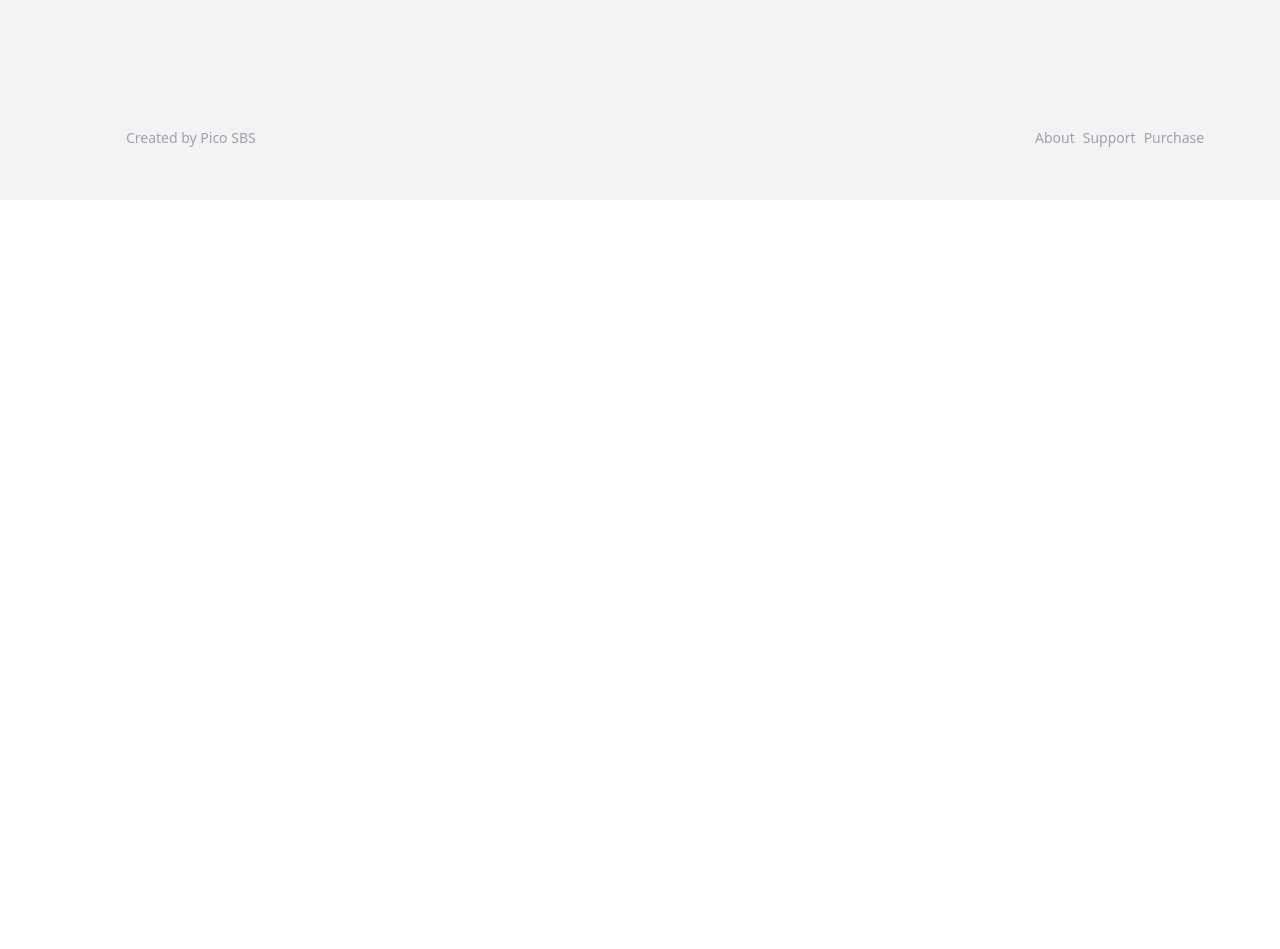
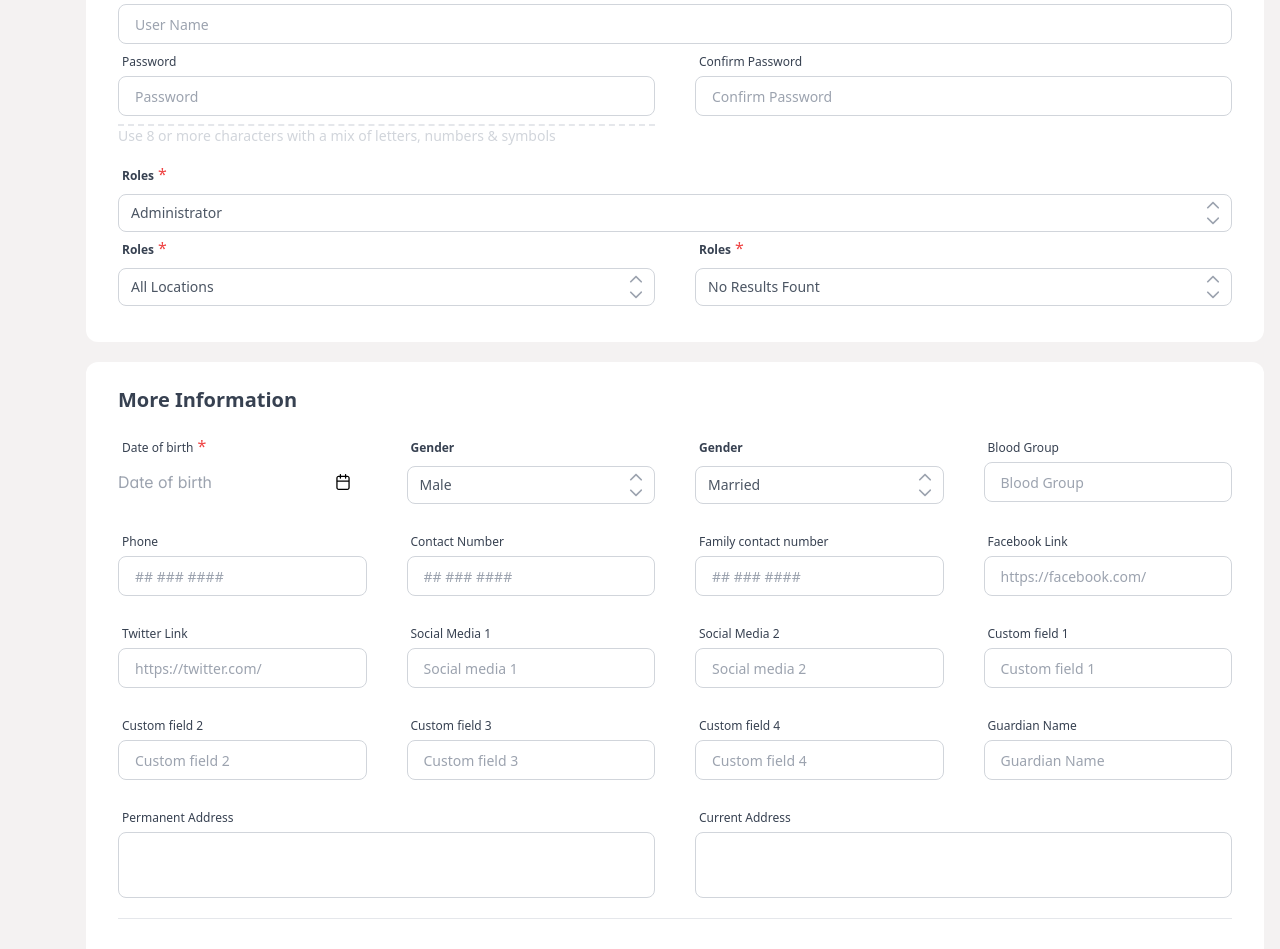
Before and after one commit to KyawKyawHein/user-management-ui, a Next.js app: page /users/create in a window 1280 px wide. Shown: the part 600-1549 px from the top of the page. Before the commit the page ends 800 px from the top, so only its background shows below. Built offline with nearby package versions, Linux system fonts and the light colour scheme.

Commit message:
added : create user create form ui

```diff
--- a/package.json
+++ b/package.json
@@ -15,6 +15,8 @@
     "@fortawesome/react-fontawesome": "^0.2.0",
     "@headlessui/react": "^1.7.18",
     "next": "14.1.0",
+    "primeicons": "^6.0.1",
+    "primereact": "^10.5.1",
     "react": "^18",
     "react-dom": "^18"
   },
--- a/src/components/Layout.tsx
+++ b/src/components/Layout.tsx
@@ -19,7 +19,7 @@ const Layout = ({ title, children }) => {
         <Sidebar open={open} />
         <div className="flex-1 w-full pb-5 overflow-auto">
           <Header open={open} setOpen={setOpen}/>
-          <div className="flex flex-col justify-between h-[90%]">
+          <div className="flex flex-col ml-5 justify-between h-[90%]">
             <div>{children}</div>
             <Footer />
           </div>
--- a/src/components/table/TableFilter.tsx
+++ b/src/components/table/TableFilter.tsx
@@ -3,12 +3,12 @@ import Button from "../form/button/Button";
 import Input from "../form/input/Input";
 import { faSearch } from "@fortawesome/free-solid-svg-icons";
 
-const TableFilter = ({ placeholder }) => {
+const TableFilter = ({ placeholder,search,setSearch }) => {
 	return (
 		<>
 			<div className="flex items-center justify-between flex-wrap gap-4 px-8 pt-8">
 				<div className="flex items-center">
-					<Input leftIcon={faSearch} placeholder={placeholder} />
+					<Input leftIcon={faSearch} value={search} placeholder={placeholder} onChange={(e)=>setSearch(e.target.value)} />
 				</div>
 				<div className="flex items-center gap-4">
 					<div>
--- /dev/null
+++ b/src/pages/users/create/component/CreateUserForm.tsx
@@ -0,0 +1,52 @@
+import Breadcrumbs from '@/components/Breadcrumb'
+import Checkbox from '@/components/form/input/Checkbox'
+import Input from '@/components/form/input/Input'
+
+const CreateUserForm = () => {
+  return (
+    <div className="bg-white rounded-xl px-8">
+    <div className="pt-6">
+      <h1 className="font-semibold text-xl text-gray-700">
+        Create User Account
+      </h1>
+      <div>
+        <Breadcrumbs />
+      </div>
+    </div>
+    <div className="py-4">
+      <div className="grid grid-cols-5 gap-10">
+        <div>
+          <Input labelText="Prefix:" placeholder="Mr / Mrs / Miss" />
+        </div>
+        <div className="col-span-2">
+          <Input
+            labelText="First Name"
+            placeholder="First Name"
+            required
+          />
+        </div>
+        <div className="col-span-2">
+          <Input labelText="Last Name" placeholder="Last Name" />
+        </div>
+      </div>
+      <div className="mt-3">
+        <Input
+          labelText="Email Address"
+          placeholder="username@domain.xyz"
+        />
+      </div>
+      <div className="flex items-center gap-5 mt-5 mb-7">
+        <Checkbox />
+        <div className="flex flex-col">
+          <h1 className="text-sm text-gray-400">Is Active?</h1>
+          <p className="text-xs text-gray-500">
+            User account is activate or deactivate
+          </p>
+        </div>
+      </div>
+    </div>
+  </div>
+  )
+}
+
+export default CreateUserForm
--- /dev/null
+++ b/src/pages/users/create/component/MoreInformationForm.tsx
@@ -0,0 +1,118 @@
+import Button from "@/components/form/button/Button";
+import DateInput from "@/components/form/input/DateInput";
+import Input from "@/components/form/input/Input";
+import Select from "@/components/form/input/Select";
+import Textarea from "@/components/form/input/Textarea";
+import React from "react";
+
+const gender = [
+  { name: "Male" },
+  { name: "Female" },
+  { name: "Rather not say" },
+];
+const marital = [
+  { name: "Married" },
+  { name: "Unmarried" },
+  { name: "Divorced" },
+];
+const MoreInformationForm = () => {
+  return (
+    <>
+      <div className="bg-white rounded-xl px-8 mt-5">
+        <div className="pt-6">
+          <h1 className="font-semibold text-xl text-gray-700">
+            More Information
+          </h1>
+        </div>
+        <div className="py-4">
+          <div className="grid grid-cols-8 gap-10">
+            <div className="col-span-2">
+              <DateInput
+                labelText="Date of birth"
+                placeholder="Date of birth"
+                required
+              />
+            </div>
+            <div className="col-span-2">
+              <Select data={gender} labelText="Gender" className="w-full" />
+            </div>
+            <div className="col-span-2">
+              <Select data={marital} labelText="Gender" className="w-full" />
+            </div>
+            <div className="col-span-2">
+              <Input labelText="Blood Group" placeholder="Blood Group" />
+            </div>
+          </div>
+          <div className="grid grid-cols-8 gap-10 mt-5">
+            <div className="col-span-2">
+              <Input labelText="Phone" placeholder="## ### ####" />
+            </div>
+            <div className="col-span-2">
+              <Input labelText="Contact Number" placeholder="## ### ####" />
+            </div>
+            <div className="col-span-2">
+              <Input
+                labelText="Family contact number"
+                placeholder="## ### ####"
+              />
+            </div>
+            <div className="col-span-2">
+              <Input
+                labelText="Facebook Link"
+                placeholder="https://facebook.com/"
+              />
+            </div>
+          </div>
+          <div className="grid grid-cols-8 gap-10 mt-5">
+            <div className="col-span-2">
+              <Input
+                labelText="Twitter Link"
+                placeholder="https://twitter.com/"
+              />
+            </div>
+            <div className="col-span-2">
+              <Input labelText="Social Media 1" placeholder="Social media 1" />
+            </div>
+            <div className="col-span-2">
+              <Input labelText="Social Media 2" placeholder="Social media 2" />
+            </div>
+            <div className="col-span-2">
+              <Input labelText="Custom field 1" placeholder="Custom field 1" />
+            </div>
+          </div>
+          <div className="grid grid-cols-8 gap-10 mt-5">
+            <div className="col-span-2">
+              <Input labelText="Custom field 2" placeholder="Custom field 2" />
+            </div>
+            <div className="col-span-2">
+              <Input labelText="Custom field 3" placeholder="Custom field 3" />
+            </div>
+            <div className="col-span-2">
+              <Input labelText="Custom field 4" placeholder="Custom field 4" />
+            </div>
+            <div className="col-span-2">
+              <Input labelText="Guardian Name" placeholder="Guardian Name" />
+            </div>
+          </div>
+          <div className="flex gap-10 mt-5">
+            <div className="w-full">
+              <Textarea labelText="Permanent Address" />
+            </div>
+            <div className="w-full">
+              <Textarea labelText="Current Address" />
+            </div>
+          </div>
+          <div className="w-full border-t mt-5"></div>
+          <div className="w-full mt-5">
+            <Input labelText="Bank Details" placeholder="Bank Details" />
+          </div>
+        </div>
+      </div>
+      <div className="flex justify-center items-center mt-6 mb-3">
+        <Button className="text-white">Create User Account</Button>
+      </div>
+    </>
+  );
+};
+
+export default MoreInformationForm;
--- /dev/null
+++ b/src/pages/users/create/component/RolesAndPermissionForm.tsx
@@ -0,0 +1,76 @@
+import Breadcrumbs from '@/components/Breadcrumb'
+import Input from '@/components/form/input/Input'
+import Select from '@/components/form/input/Select'
+import React from 'react'
+
+const roles = [
+    { name: "Administrator" },
+    { name: "Cashier" },
+    { name: "Store Keeper" },
+  ];
+  const accessLocation = [
+      { name: "All Locations" },
+      { name: "Yangon" },
+      { name: "Mandalay" },
+  ];
+const defaultLocation = [{ name: "No Results Fount" }];
+
+const RolesAndPermissionForm = () => {
+  return (
+    <div className="bg-white rounded-xl px-8 mt-5">
+          <div className="pt-6">
+            <h1 className="font-semibold text-xl text-gray-700">
+              Roles and Permissions
+            </h1>
+          </div>
+          <div className="py-4">
+            <div className="mt-3">
+              <Input required labelText="User Name" placeholder="User Name" />
+            </div>
+            <div className="grid grid-cols-2 gap-10">
+              <div>
+                <Input labelText="Password" placeholder="Password" />
+                <p className="border-t-2 border-dashed mt-2 text-sm text-gray-300">
+                  Use 8 or more characters with a mix of letters, numbers &
+                  symbols
+                </p>
+              </div>
+              <div>
+                <Input
+                  labelText="Confirm Password"
+                  placeholder="Confirm Password"
+                />
+              </div>
+            </div>
+            <div className="mt-3">
+              <Select
+                data={roles}
+                labelText="Roles"
+                className="w-full"
+                required
+              />
+            </div>
+            <div className="grid grid-cols-2 gap-10 mb-5">
+              <div>
+                <Select
+                  data={accessLocation}
+                  labelText="Roles"
+                  className="w-full"
+                  required
+                />
+              </div>
+              <div>
+                <Select
+                  data={defaultLocation}
+                  labelText="Roles"
+                  className="w-full"
+                  required
+                />
+              </div>
+            </div>
+          </div>
+        </div>
+  )
+}
+
+export default RolesAndPermissionForm
--- a/src/pages/users/create/index.tsx
+++ b/src/pages/users/create/index.tsx
@@ -1,65 +1,29 @@
-import Breadcrumbs from "@/components/Breadcrumb";
 import Layout from "@/components/Layout";
 import Button from "@/components/form/button/Button";
-import Checkbox from "@/components/form/input/Checkbox";
-import Input from "@/components/form/input/Input";
 import { faArrowLeft } from "@fortawesome/free-solid-svg-icons";
-import React from "react";
+import React, { useState } from "react";
+import CreateUserForm from "./component/CreateUserForm";
+import RolesAndPermissionForm from "./component/RolesAndPermissionForm";
+import MoreInformationForm from "./component/MoreInformationForm";
+import { useRouter } from "next/router";
 
 const index = () => {
+  const router = useRouter()
   return (
     <Layout>
       <div className="w-full h-full">
         <div className="my-2">
           <Button
+          onClick={()=>router.push('/users')}
             leftIcon={faArrowLeft}
             className="bg-transparent text-gray-400 hover:bg-gray-200"
           >
             Back
           </Button>
         </div>
-				<div className="bg-white rounded-xl px-8">
-					<div className="pt-6">
-						<h1 className="font-semibold text-xl text-gray-700">
-							Create User Account
-						</h1>
-						<div>
-							<Breadcrumbs />
-						</div>
-					</div>
-					<div className="py-4">
-						<div className="grid grid-cols-5 gap-10">
-							<div>
-								<Input labelText="Prefix:" placeholder="Mr / Mrs / Miss" />
-							</div>
-							<div className="col-span-2">
-								<Input
-									labelText="First Name"
-									placeholder="First Name"
-									required
-								/>
-							</div>
-							<div className="col-span-2">
-								<Input labelText="Last Name" placeholder="Last Name" />
-							</div>
-						</div>
-						<div className="mt-3">
-							<Input
-								labelText="Email Address"
-								placeholder="username@domain.xyz"
-							/>
-						</div>
-						<div className="flex items-center gap-5 mt-5 mb-7">
-							<Checkbox />
-							<div className="flex flex-col">
-								<h1 className="text-sm text-gray-400">Is Active?</h1>
-								<p className="text-xs text-gray-500">
-									User account is activate or deactivate
-								</p>
-							</div>
-						</div>
-					</div>
-				</div>
+        <CreateUserForm/>
+        <RolesAndPermissionForm/>
+        <MoreInformationForm/>
       </div>
     </Layout>
   );
```
Also changed, not shown: src/pages/users/index.tsx (+10 -4 lines), 1 other file (tests, documents, lock files or other folders). Lines whose indentation alone changed are shown as unchanged.
